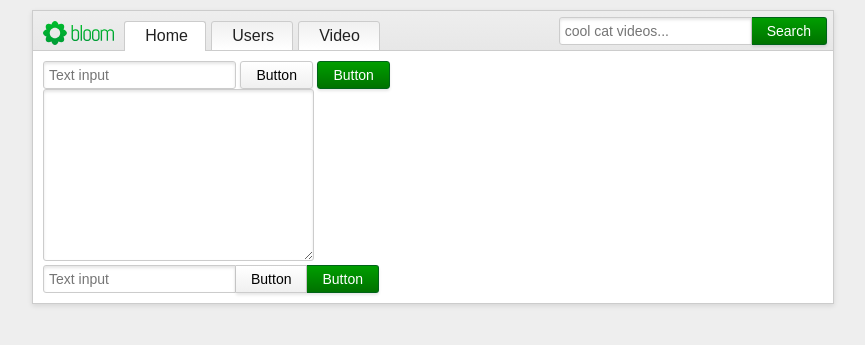
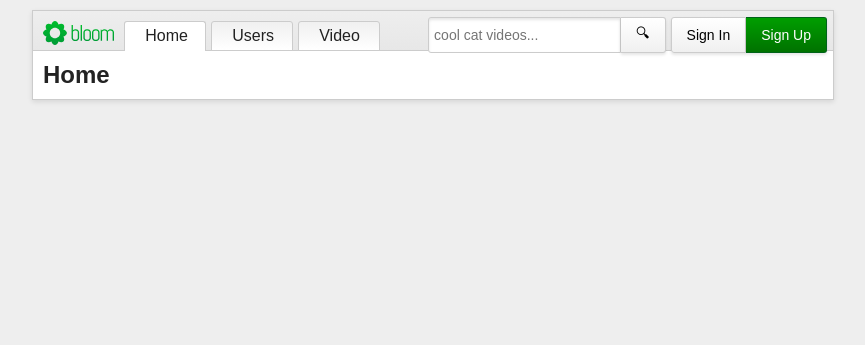
Before and after one commit to teki45/bloom, a Django app: page / in a window 1280 px wide. Shown: the top 345 px of the page, without its empty margins (207-1072 px from the left). Run offline with Django 4.2, Linux system fonts and the light colour scheme; style sheets or scripts are compiled from the project's sources; some libraries are stand-ins or nearby versions.

Commit message:
Touch up styles, scaffold sign up/in pages

```diff
--- a/main/static/css/themes/_dark.scss
+++ b/main/static/css/themes/_dark.scss
@@ -10,6 +10,15 @@
 
     h1, h2, h3, h4, h5, h6, p, small {
         margin: 0;
+    }
+
+    i.bi {
+        font-size: 12px;
+    }
+
+    ul {
+        margin: 0;
+        padding-left: 30px;
     }
 
     // Layout
@@ -33,7 +42,7 @@
 
             a {
                 text-decoration: none;
-                background: linear-gradient(to bottom, #1f1f1f, #252525);
+                background: linear-gradient(to top, #1f1f1f, #252525);
                 padding: 5px 20px;
                 color: #aaa;
                 border: 1px solid #303030;
@@ -48,12 +57,13 @@
                 }
             }
 
-            form.search {
+            .side {
                 position: absolute;
                 top: 6px;
                 right: 6px;
                 display: flex;
                 flex-direction: row;
+                gap: 5px;
             }
         }
     }
@@ -64,11 +74,30 @@
         &:last-child {
             padding: 10px;
         }
+
+        &.split {
+            display: grid;
+            grid-template-columns: 1fr 1fr;
+        }
+
+        &.left-heavy {
+            display: grid;
+            grid-template-columns: 2fr 1fr;
+        }
+
+        &.right-heavy {
+            display: grid;
+            grid-template-columns: 1fr 2fr;
+        }
+
+        &.splitter {
+            border-bottom: 1px solid #303030;
+        }
     }
 
     // Inputs
 
-    input[type="text"], textarea {
+    input[type="text"], input[type="email"], input[type="password"], textarea {
         font-family: inherit;
         font-size: 14px;
         padding: 5px;
@@ -92,7 +121,7 @@
         box-shadow: 0 2px 3px rgba($color: #000000, $alpha: .1);
         outline: none;
         border: 1px solid #303030;
-        background: linear-gradient(to bottom, #1f1f1f, #252525);
+        background: linear-gradient(to top, #1f1f1f, #252525);
         color: #f0f0f0;
         padding: 5px 15px;
 
@@ -101,7 +130,7 @@
         }
 
         &:active {
-            background: linear-gradient(to top, #1f1f1f, #252525);
+            background: linear-gradient(to bottom, #1f1f1f, #252525);
         }
 
         &.primary {
@@ -159,6 +188,10 @@
                     border-bottom-left-radius: 3px;
                     border-bottom-right-radius: 3px;
                 }
+
+                &:active, &:focus {
+                    border-bottom-width: 1px;
+                }
             }
         }
     }
--- a/main/static/css/themes/_light.scss
+++ b/main/static/css/themes/_light.scss
@@ -10,6 +10,15 @@
 
     h1, h2, h3, h4, h5, h6, p, small {
         margin: 0;
+    }
+
+    ul {
+        margin: 0;
+        padding-left: 30px;
+    }
+
+    i.bi {
+        font-size: 12px;
     }
 
     // Layout
@@ -48,12 +57,13 @@
                 }
             }
 
-            form.search {
+            .side {
                 position: absolute;
                 top: 6px;
                 right: 6px;
                 display: flex;
                 flex-direction: row;
+                gap: 5px;
             }
         }
     }
@@ -61,14 +71,39 @@
     .section {
         padding: 10px 10px 0 10px;
 
-        &:last-child {
+        &.split {
+            display: grid;
+            grid-template-columns: 1fr 1fr;
+        }
+
+        &.left-heavy {
+            display: grid;
+            grid-template-columns: 2fr 1fr;
+        }
+
+        &.right-heavy {
+            display: grid;
+            grid-template-columns: 1fr 2fr;
+        }
+
+        &.splitter {
+            border-bottom: 1px solid #ccc;
+        }
+
+        &:last-child, &.splitter {
             padding: 10px;
         }
     }
 
+    .card {
+        padding: 5px;
+        border: 1px solid #ccc;
+        background: #fafafa;
+    }
+
     // Inputs
 
-    input[type="text"], textarea {
+    input[type="text"], input[type="email"], input[type="password"], textarea {
         font-family: inherit;
         font-size: 14px;
         padding: 5px;
@@ -156,6 +191,10 @@
                     border-bottom-left-radius: 3px;
                     border-bottom-right-radius: 3px;
                 }
+
+                &:active, &:focus {
+                    border-bottom-width: 1px;
+                }
             }
         }
     }
--- a/main/templates/home.html
+++ b/main/templates/home.html
@@ -2,14 +2,6 @@
 
 {% block content %}
 <div class="section">
-    <input type="text" name="" id="" placeholder="Text input">
-    <button>Button</button>
-    <button class="primary">Button</button><br>
-    <textarea name="" id="" cols="30" rows="10"></textarea>
-    <div class="input-group horizontal">
-        <input type="text" name="" id="" placeholder="Text input">
-        <button>Button</button>
-        <button class="primary">Button</button>
-    </div>
+    <h2>Home</h2>
 </div>
 {% endblock content %}
--- a/main/templates/partials/main.html
+++ b/main/templates/partials/main.html
@@ -10,6 +10,7 @@
         {% compress css %}
         <link type="text/x-scss" href="{% static 'css/main.scss' %}"     rel="stylesheet" media="screen">
         {% endcompress %}
+        <link rel="stylesheet" href="https://cdn.jsdelivr.net/npm/bootstrap-icons@1.10.3/font/bootstrap-icons.css">
         <title>Bloom</title>
     </head>
     <body class="light-mode">
--- a/main/templates/partials/navbar.html
+++ b/main/templates/partials/navbar.html
@@ -2,13 +2,24 @@
 
 <div class="navbar">
     <img src="{% static 'img/brand/bloom.svg' %}" height=24 style="margin-right: 5px" alt="">
-    <a href="" class="active">Home</a>
-    <a href="">Users</a>
-    <a href="">Video</a>
-    <form action="" method="get" class="search">
+    <a href="" {% if request.path == '/' %}class="active"{% endif %}>Home</a>
+    <a href="" {% if request.path == '/users' %}class="active"{% endif %}>Users</a>
+    <a href="" {% if request.path == '/video' %}class="active"{% endif %}>Video</a>
+    <div class="side">
+        <form action="" method="get">
+            <div class="input-group horizontal">
+                <input type="text" name="q" id="" placeholder="cool cat videos...">
+                <input type="submit" value="&#x1F50D;&#xFE0E;">
+            </div>
+        </form>
+        {% if user.is_authenticated %}
+        <button><i class="bi bi-person"></i> misteki</button>
+        <button class="primary"><i class="bi bi-upload"></i></button>
+        {% else %}
         <div class="input-group horizontal">
-            <input type="text" name="" id="" placeholder="cool cat videos...">
-            <input type="submit" value="Search" class="primary">
+            <button>Sign In</button>
+            <button class="primary">Sign Up</button>
         </div>
-    </form>
+        {% endif %}
+    </div>
 </div>
--- a/main/urls.py
+++ b/main/urls.py
@@ -3,4 +3,6 @@ from .views import *
 
 urlpatterns = [
     path("", Home.as_view(), name="home"),
+    path("signup/", SignUp.as_view(), name="signup"),
+    path("signin/", SignIn.as_view(), name="signup"),
 ]
--- a/main/views.py
+++ b/main/views.py
@@ -4,3 +4,11 @@ from django.views import View
 class Home(View):
     def get(self, request):
         return render(request, "home.html")
+
+class SignUp(View):
+    def get(self, request):
+        return render(request, "auth/signup.html")
+
+class SignIn(View):
+    def get(self, request):
+        return render(request, "auth/signin.html")
```
Also changed, not shown: main/templates/auth/signin.html (added, +25 -0 lines), main/templates/auth/signup.html (added, +27 -0 lines).
